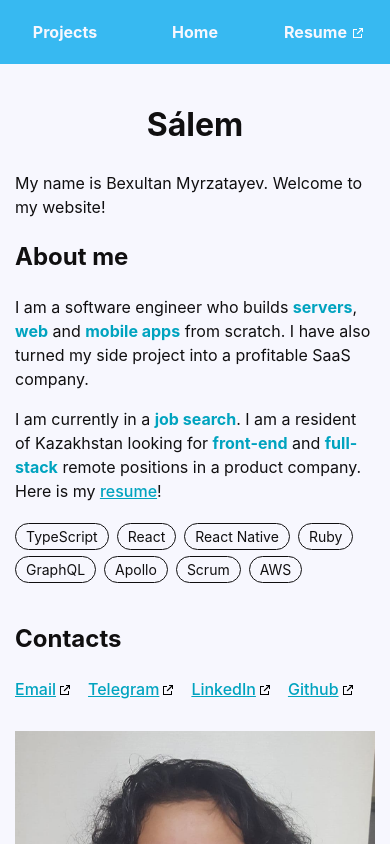
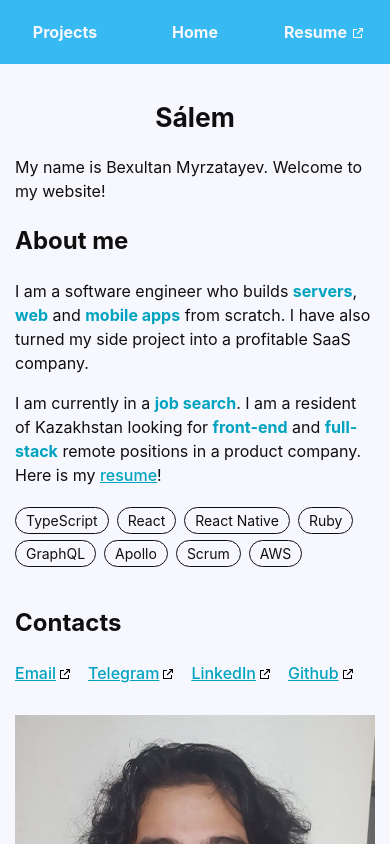
Before and after one commit to bexuma/bexuma.me, a React (Create React App) app: page / in a window 390 px wide. Shown: the top 844 px of the page. Built offline with nearby package versions, Linux system fonts and the light colour scheme.

Commit message:
fix: make h1 responsive

```diff
--- a/src/styled.ts
+++ b/src/styled.ts
@@ -72,6 +72,19 @@ const Wrapper = styled.div`
 
 const Header = styled.h1`
   text-align: center;
+  font-size: 1.65em;
+
+  @media ${screen.tablet} {
+    font-size: 1.7em;
+  }
+
+  @media ${screen.laptop} {
+    font-size: 1.8em;
+  }
+
+  @media ${screen.desktop} {
+    font-size: 2em;
+  }
 `;
 
 export { GlobalStyle, Wrapper, Header, theme };
```
